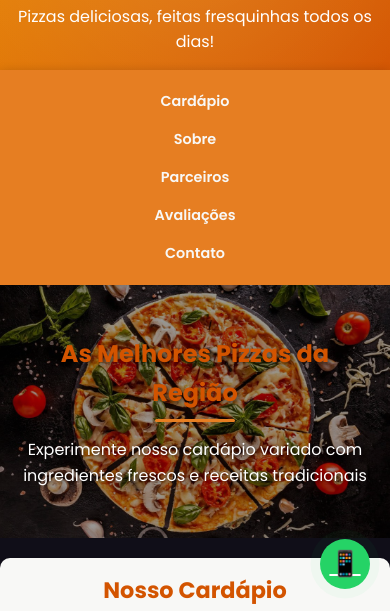
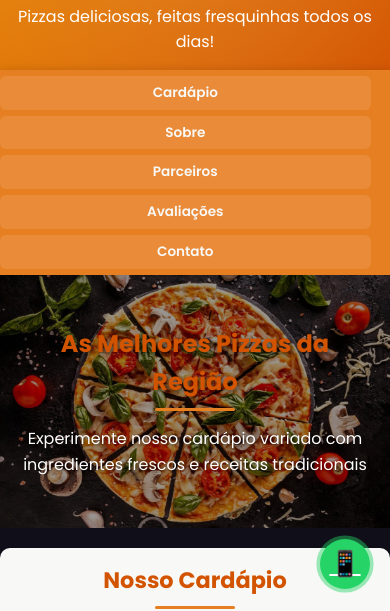
Before and after one commit to Delayering/site-pizzaria, a plain HTML site: page index.html in a window 390 px wide. Shown: the part 235-846 px from the top of the page. Drawn offline with Linux system fonts and the light colour scheme.

Commit message:
menu compacto no scroll

```diff
--- a/index.html
+++ b/index.html
@@ -131,6 +131,50 @@
         nav a:hover::after {
             width: 100%;
         }
+
+        /* ===== RESPONSIVIDADE DO MENU NO CELULAR ===== */
+        @media (max-width: 768px) {
+          nav {
+            display: flex;
+            flex-direction: column;
+            padding: 5px 0 !important; /* Mais compacto */
+          }
+
+           nav a {
+    display: block;
+    margin: 5px 0 !important; /* Espaçamento reduzido */
+    padding: 8px 10px !important; /* Menor padding */
+    font-size: 0.9rem !important; /* Fonte menor */
+    background: rgba(255, 255, 255, 0.1);
+    border-radius: 6px;
+    width: 95%;
+    margin-left: auto;
+    margin-right: auto;
+    text-align: center;
+  }
+
+  nav a::after {
+    display: none;
+  }
+
+  nav a:hover {
+    background: rgba(255, 255, 255, 0.2);
+    transform: translateX(3px);
+  }
+}
+
+/* Ajuste extra para telas muito pequenas */
+@media (max-width: 480px) {
+  nav {
+    padding: 3px 0 !important;
+  }
+
+  nav a {
+    font-size: 0.85rem !important;
+    padding: 6px 8px !important;
+    margin: 3px 0 !important;
+  }
+}
 
         /* Hero section melhorada */
         .hero {
@@ -633,6 +677,32 @@
             .modal-body {
                 padding: 15px;
             }
+
+            /* Menu compacto no scroll */
+        nav.compacted {
+            padding: 5px 0 !important;
+            background: var(--primary-dark) !important;
+        }
+
+        nav.compacted a {
+            font-size: 0.9rem !important;
+            padding: 6px 8px !important;
+            margin: 0 10px !important;
+        }
+
+        /* Versão mobile do menu compacto */
+        @media (max-width: 768px) {
+            nav.compacted {
+                padding: 3px 0 !important;
+            }
+
+            nav.compacted a {
+                font-size: 0.8rem !important;
+                padding: 5px 8px !important;
+                margin: 2px 0 !important;
+            }
+        }
+
         }
     </style>
 </head>
@@ -810,7 +880,7 @@
             'vegetariana': {
                 title: 'Vegetariana',
                 price: 'R$ 11,99',
-                description: 'Uma explosão de sabores e cores! Nossa pizza vegetariana é carregada com os melhores legumes e verduras frescos, selecionados cuidadosamente para garantir sabor e qualidade.',
+                description: 'Uma explosão de sabores e colors! Nossa pizza vegetariana é carregada com os melhores legumes e verduras frescos, selecionados cuidadosamente para garantir sabor e qualidade.',
                 ingredients: ['Molho de tomate', 'Mussarela', 'Pimentão', 'Cebola', 'Azeitonas', 'Cogumelos'],
                 image: 'https://images.unsplash.com/photo-1574071318508-1cdbab80d002?ixlib=rb-1.2.1&auto=format&fit=crop&w=600&q=80'
             },
@@ -881,6 +951,25 @@
         document.addEventListener('keydown', function(e) {
             if (e.key === 'Escape') closeModal();
         });
+
+        // Menu compacto no scroll
+        let lastScrollTop = 0;
+        const nav = document.querySelector('nav');
+        const headerHeight = document.querySelector('header').offsetHeight;
+
+        window.addEventListener('scroll', function() {
+            let scrollTop = window.pageYOffset || document.documentElement.scrollTop;
+
+            if (scrollTop > headerHeight) {
+                nav.classList.add('compacted');
+            } else {
+                nav.classList.remove('compacted');
+            }
+
+            lastScrollTop = scrollTop;
+        });
+    </script>
+
     </script>
 </body>
 </html>
```
